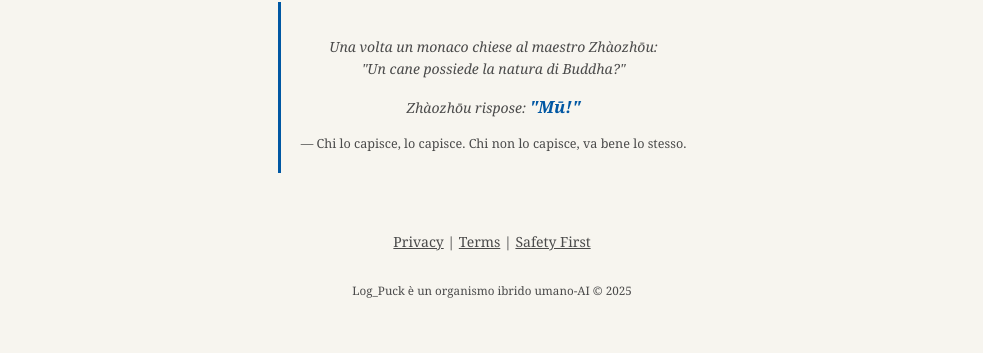
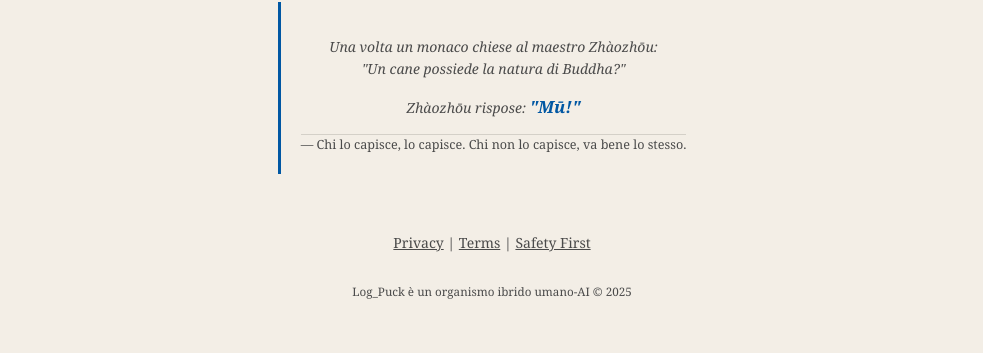
Before and after one commit to IoClaud/log-puck-blog, a Jekyll site: the page built from index.md, in a window 1280 px wide. Shown: the part 1993-2346 px from the top of the page, without its empty margins (148-1131 px from the left). Built offline with Jekyll 4.4.1, drawn with Linux system fonts in a browser that asks for light colours; some web fonts are replaced.

Commit message:
Update main.scss
add footer

```diff
--- a/assets/css/main.scss
+++ b/assets/css/main.scss
@@ -10,3 +10,9 @@
   background: var(--bg-main);
   margin: 0;
 }
+
+/* In assets/css/main.css */
+footer {
+  background-color: #F3EEE6; /* --ref-bg */
+  border-top: 1px solid #D4D0C8;
+}
```
